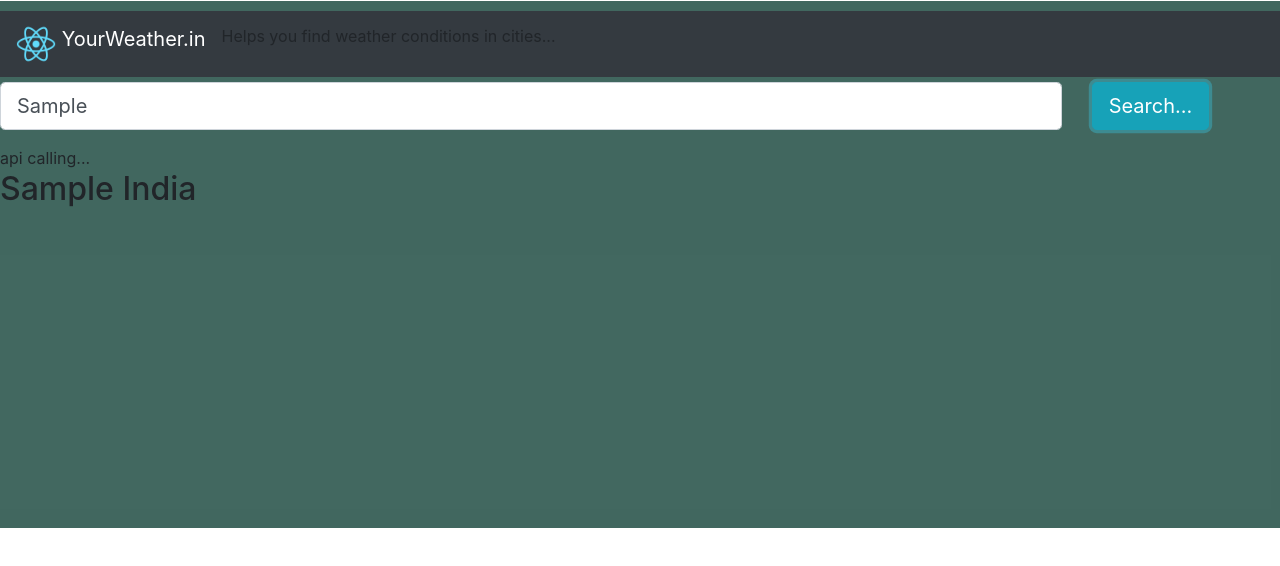
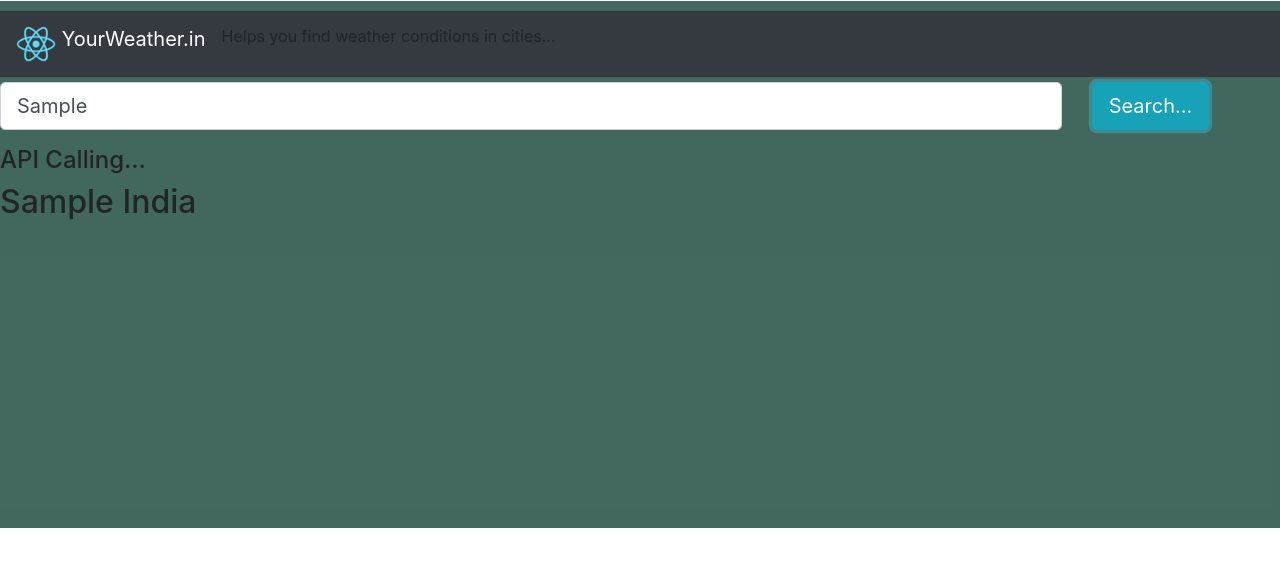
Before and after one commit to Jay-2019/weather-application-reactjs, a React (Create React App) app: page / in a window 1280 px wide. Both pictures are taken after typing "Sample" into the empty fields and a click on the button "Search...". Shown: the top 566 px of the page. Built offline with nearby package versions, Linux system fonts and the light colour scheme; no server answers.

Commit message:
update api call

```diff
--- a/src/Components/Apicall.js
+++ b/src/Components/Apicall.js
@@ -1,32 +1,8 @@
-import React from 'react'
-
-class Apicall extends React.Component {
-
-    state = {
-        getCityName: this.props.setCityName,
-    }
-
-
-    Apicall = async (e) => {
-
-        // const cityName = this.props.setCityName;
-        const cityName = this.state.getCityName;
-        console.log(cityName);
-        const getReasponse = await fetch(`api.openweathermap.org/data/2.5/weather?q=${cityName}appid=a0dee3ad64641dc88ea823ed96aaec61`);
-        const getWeather = await getReasponse.json();
-        console.log(getWeather);
-        // send  getWather to app.js using a call back method
-        // getWeather is available as a props for display weather in the Displayweather.js component
-        return
-    }
-
-    render() {
-
-        return (
-            <React.StrictMode>
-                api calling...
-            </React.StrictMode>
-        )
+class Apicall {
+    fetchWeatherDetails = async (city, callback) => {
+        const response = await fetch(`http://api.openweathermap.org/data/2.5/weather?q=${city}&appid=a0dee3ad64641dc88ea823ed96aaec61`);
+        const weatherData = await response.json();
+        callback(weatherData);
     }
 }
-export default Apicall;
+export default new Apicall();
--- a/src/Components/App.js
+++ b/src/Components/App.js
@@ -2,24 +2,55 @@ import React from 'react';
 import style from "../style.module.css";
 import { Container, Row, Navbar, Col } from 'react-bootstrap';
 import logo from "./logo192.png";
-import Apicall from "./Apicall";
+import apiCall from "./Apicall";
 import Searchbar from './Searchbar';
 
 class App extends React.Component {
 
     state = {
+        isLoading: false,
         getCityName: '',
+        humidity: '',
+        temp: '',
+        pressure: '',
     }
 
     //call-back function for get data from search Bar...
 
     getDataFromSearchbar = (getData) => {
-        this.setState({ getCityName: getData });
+        this.setState({ getCityName: getData, isLoading: true });
         console.log(getData);
-        // Apicall(this.state.cityName);
+        apiCall.fetchWeatherDetails(getData, this.setWeatherDetails);
     }
 
+    setWeatherDetails = (data = {}) => {
+        const { main = {}} = data;
+        const { humidity, temp, pressure } = main;
+        this.setState({
+            isLoading: false,
+            humidity,
+            temp,
+            pressure,
+        });
+    }
 
+    renderWeatherDetails = () => {
+        const { isLoading } = this.state;
+        if (isLoading) {
+            return <h4>API Calling...</h4>;
+        }
+        const { humidity='', temp='', pressure=''} = this.state;
+        if (!(humidity || temp || pressure)) {
+            return null;
+        }
+        return (
+            <>
+                <div>{`Humidity: ${humidity}`}</div>
+                <div>{`Temperature: ${temp}`}</div>
+                <div>{`Pressure: ${pressure}`}</div>
+            </>
+        );
+    }
 
     render() {
 
@@ -58,9 +89,7 @@ class App extends React.Component {
                     </Col>
                 </Row>
 
-                {/* Here we Render Api-component for Json Response */}
-                <Apicall setCityName={this.state.getCityName} />
-
+                {this.renderWeatherDetails()}
 
                 {/* this is a body of application  */}
                 <Row>
```
